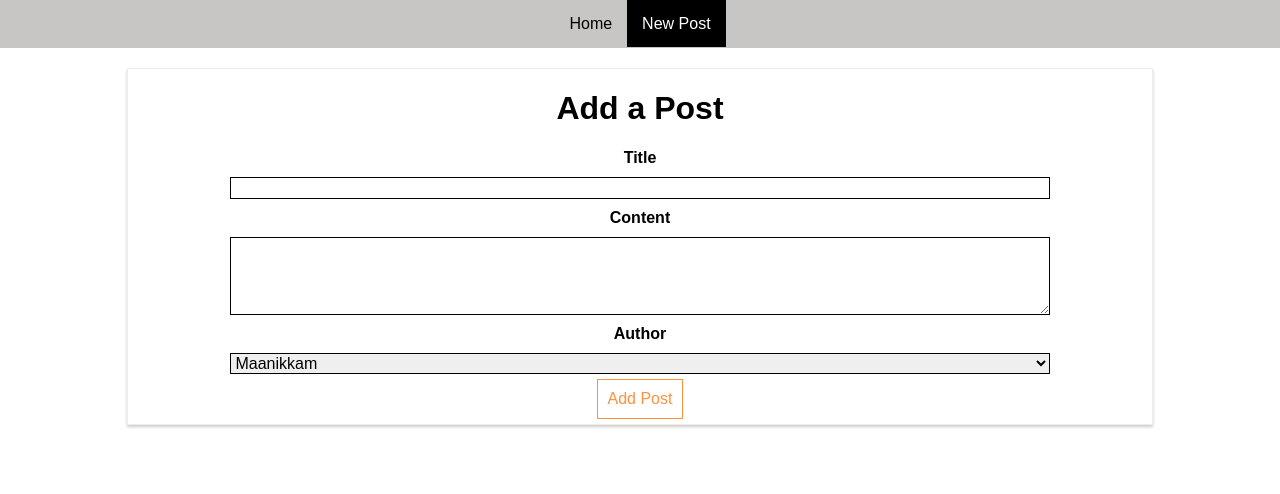
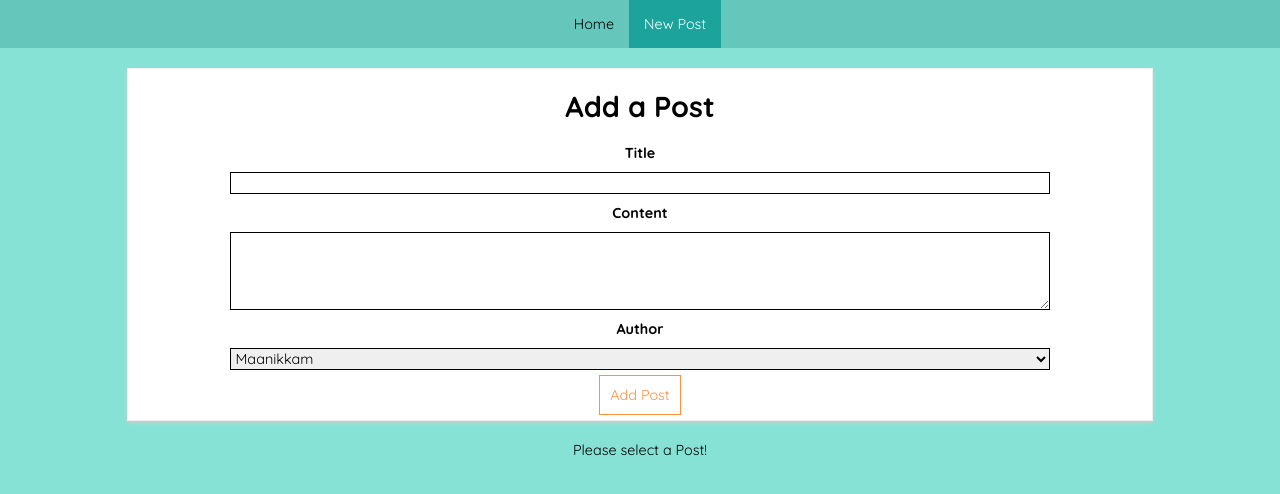
Before and after one commit to maaraaji/react-stud-routing, a React (Create React App) app: page /new-post in a window 1280 px wide. Shown: the top 494 px of the page. Built offline with nearby package versions, Linux system fonts and the light colour scheme.

Commit message:
[Tutorial] Passing Route Parameters

```diff
--- a/public/index.html
+++ b/public/index.html
@@ -10,6 +10,7 @@
     -->
     <link rel="manifest" href="%PUBLIC_URL%/manifest.json">
     <link rel="shortcut icon" href="%PUBLIC_URL%/favicon.ico">
+    <link href="https://fonts.googleapis.com/css?family=Quicksand:300,400,500,700" rel="stylesheet">
     <!--
       Notice the use of %PUBLIC_URL% in the tags above.
       It will be replaced with the URL of the `public` folder during the build.
--- a/src/components/Post/Post.css
+++ b/src/components/Post/Post.css
@@ -2,11 +2,13 @@
     width: 250px;
     padding: 16px;
     text-align: center;
-    border: 1px solid #eee;
-    box-shadow: 0 2px 3px #ccc;
+    /* border: 1px solid #eee; */
+    box-shadow: 0 0px 3px #777;
     margin: 10px;
     box-sizing: border-box;
+    border-radius: 3px;
     cursor: pointer;
+    background-color: white;
 }
 
 .Post:hover,
--- a/src/containers/Blog/Blog.css
+++ b/src/containers/Blog/Blog.css
@@ -4,7 +4,7 @@
   padding: 0;
   width: 100%;
   text-align: center;
-  background-color: #c8c5c5;
+  background-color: #65C6BB;
 }
 
 .Blog li {
@@ -20,5 +20,9 @@
 
 .Blog a:hover, a:active, a.active {
   color: white;
-  background-color: black;
+  background-color: #1BA39C;
 }
+
+.Blog {
+  height: 100%;
+}
--- a/src/containers/Blog/Blog.js
+++ b/src/containers/Blog/Blog.js
@@ -1,9 +1,10 @@
 import React, { Component } from 'react';
-import { Route, Link, NavLink } from 'react-router-dom';
+import { Route, NavLink } from 'react-router-dom';
 
 import './Blog.css';
 import Posts from './Posts/Posts';
 import NewPost from './NewPost/NewPost';
+import FullPost from './FullPost/FullPost';
 
 class Blog extends Component {
 
@@ -34,6 +35,7 @@ class Blog extends Component {
         <Route path='/' exact component={() => {<Posts/>}}/>*/}
         <Route path='/' exact component={Posts}/>
         <Route path='/new-post' exact component={NewPost}/>
+        <Route path='/:id' exact component={FullPost}/>
       </div>
     );
   }
--- a/src/containers/Blog/NewPost/NewPost.css
+++ b/src/containers/Blog/NewPost/NewPost.css
@@ -4,6 +4,7 @@
     border: 1px solid #eee;
     box-shadow: 0 2px 3px #ccc;
     text-align: center;
+    background-color: white;
 }
 
 .NewPost label {
--- a/src/containers/Blog/Posts/Posts.js
+++ b/src/containers/Blog/Posts/Posts.js
@@ -2,6 +2,7 @@ import React, { Component } from 'react';
 import axios from '../../../axios';
 import Post from '../../../components/Post/Post';
 import './Posts.css';
+import { Link } from 'react-router-dom';
 class Posts extends Component {
 
   state = {
@@ -39,7 +40,7 @@ class Posts extends Component {
     let posts = <p>Something went wrong!</p>
     if (!this.state.error) {
       posts = this.state.posts.map( post => {
-        return <Post key={post.id} title={post.title} author={post.Author} clicked={ () =>this.showSelectedPostHandler(post.id)}/>
+        return <Link to={'/'+post.id} key={post.id}><Post title={post.title} author={post.Author} clicked={ () =>this.showSelectedPostHandler(post.id)}/></Link>
       });
     };
     return (
--- a/src/index.css
+++ b/src/index.css
@@ -1,5 +1,8 @@
 body {
   margin: 0;
   padding: 0;
-  font-family: sans-serif;
+  font-family: 'Quicksand';
+  font-weight: 400;
+  font-size: 0.9em;
+  background-color: #86E2D5;
 }
```
Also changed, not shown: 1 other file (tests, documents, lock files or other folders).
